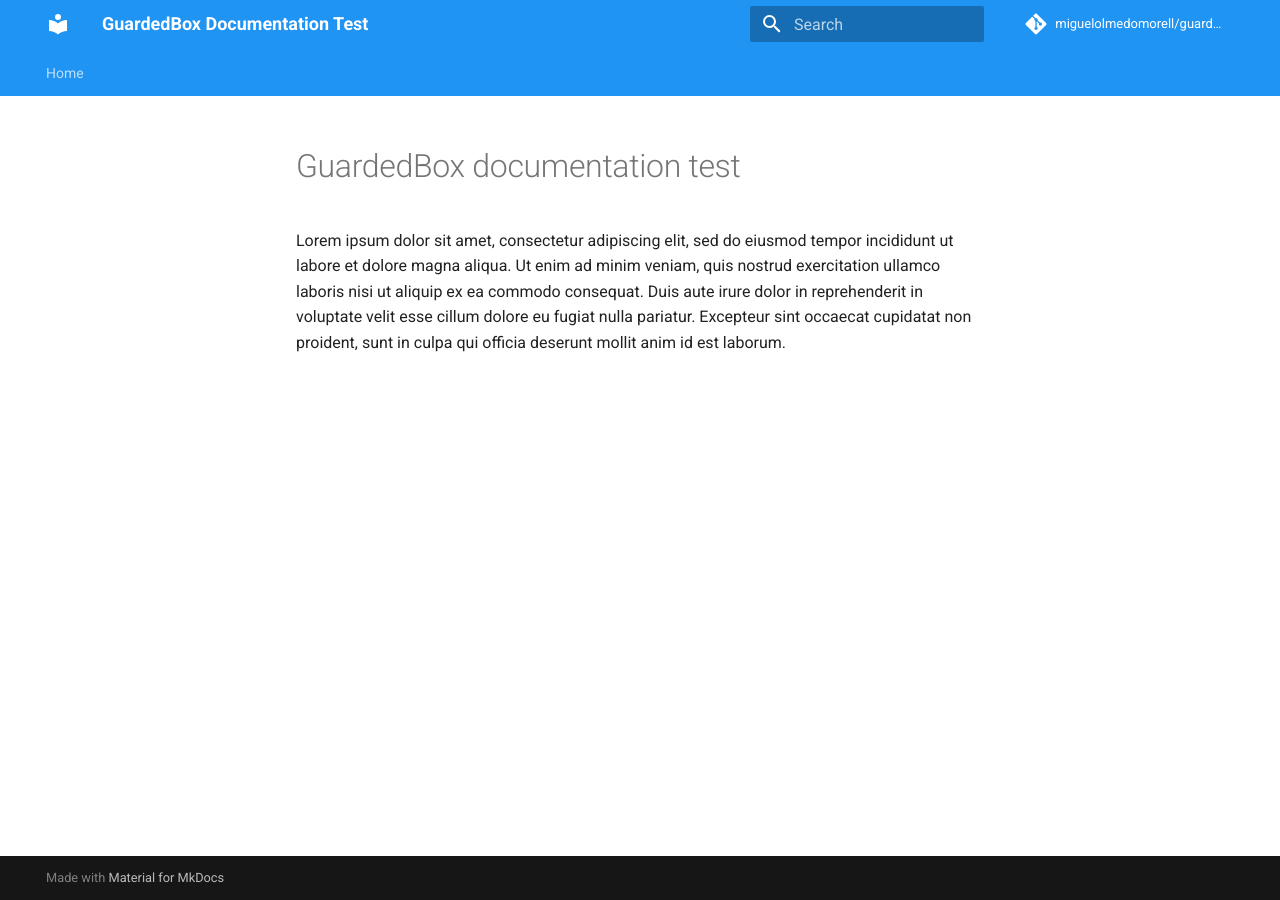
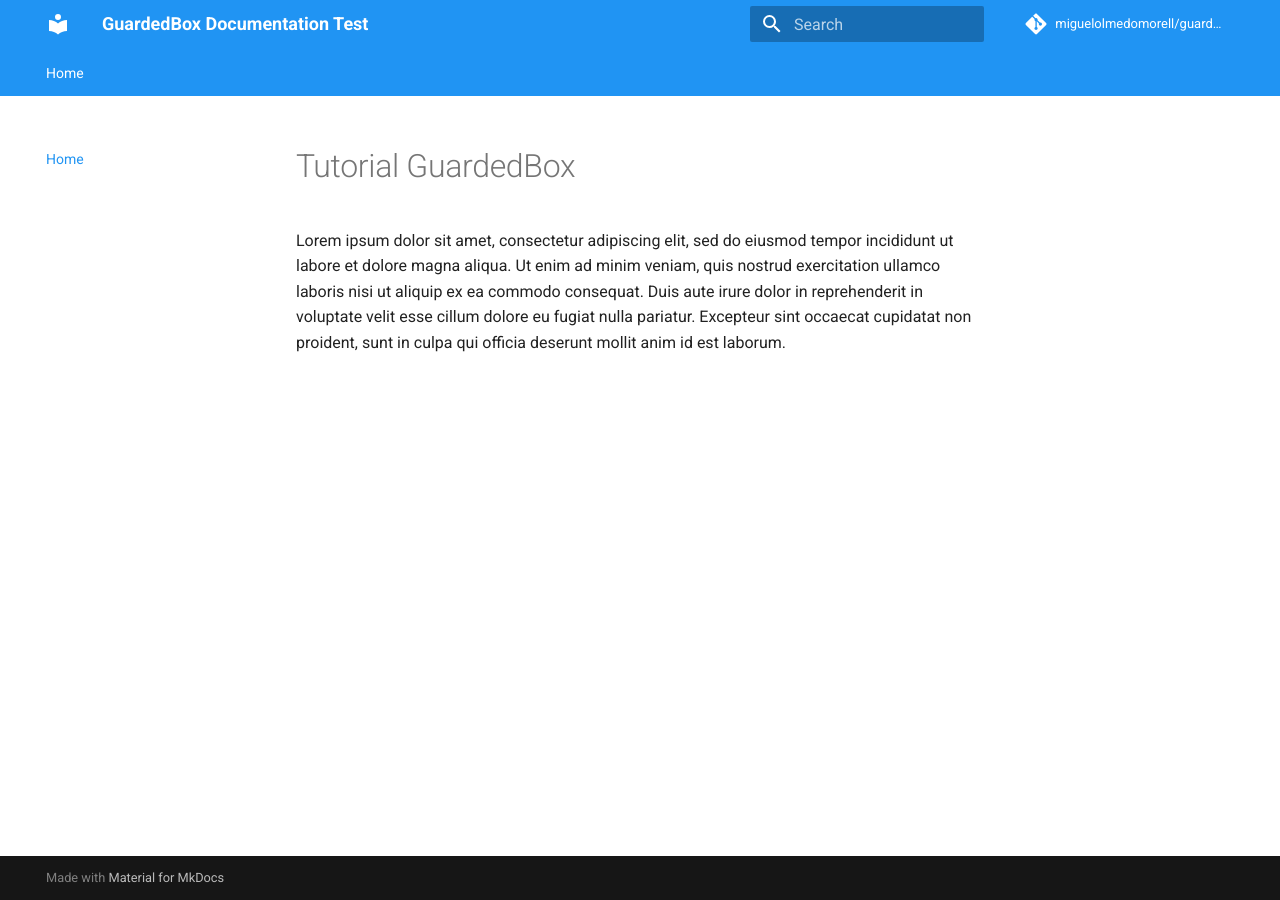
Before and after one commit to MiguelOlmedoMorell/guardedbox-test, an MkDocs documentation site: the page built from docs/index.md, in a window 1280 px wide. Built offline with MkDocs 1.6.1 and Material for MkDocs 9.7.7, drawn with Linux system fonts in a browser that asks for light colours; comment, search, counter and statistics services are not loaded.

Commit message:
Placeholders

```diff
--- a/docs/index.md
+++ b/docs/index.md
@@ -1,3 +1,3 @@
-# GuardedBox documentation test
+# Tutorial GuardedBox
 
 Lorem ipsum dolor sit amet, consectetur adipiscing elit, sed do eiusmod tempor incididunt ut labore et dolore magna aliqua. Ut enim ad minim veniam, quis nostrud exercitation ullamco laboris nisi ut aliquip ex ea commodo consequat. Duis aute irure dolor in reprehenderit in voluptate velit esse cillum dolore eu fugiat nulla pariatur. Excepteur sint occaecat cupidatat non proident, sunt in culpa qui officia deserunt mollit anim id est laborum.
--- a/mkdocs.yml
+++ b/mkdocs.yml
@@ -28,4 +28,4 @@ markdown_extensions:
       anchor_linenums: true
 
 nav:
-  - Home: tutorial-guardedbox.md
+  - Home: index.md
```
Also changed, not shown: .github/workflows/Reto.md (added), docs/tutorial-guardedbox.md (deleted), 1 other file.
